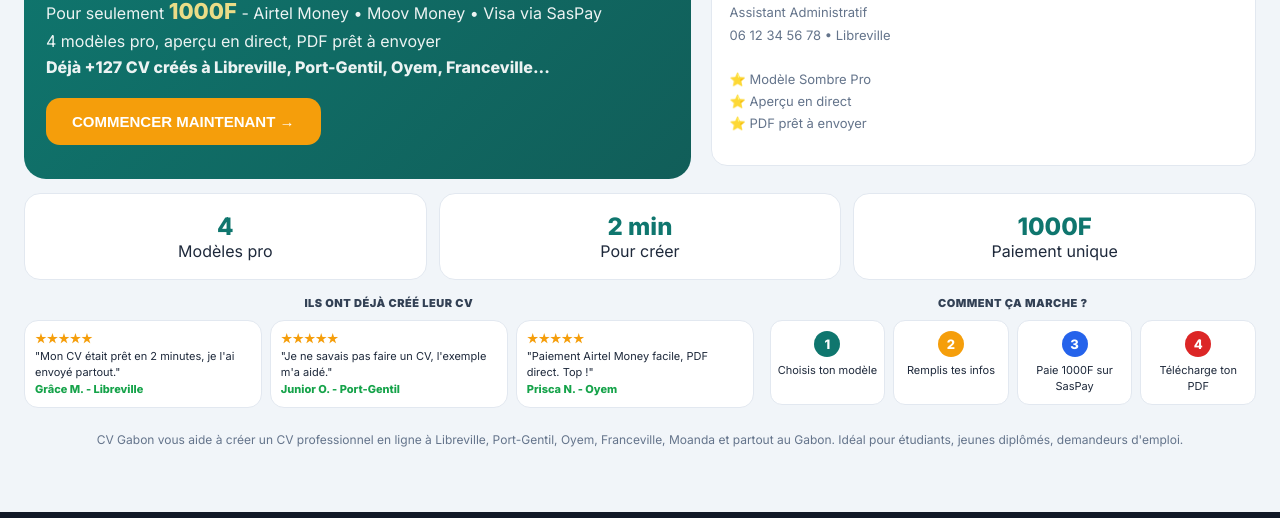
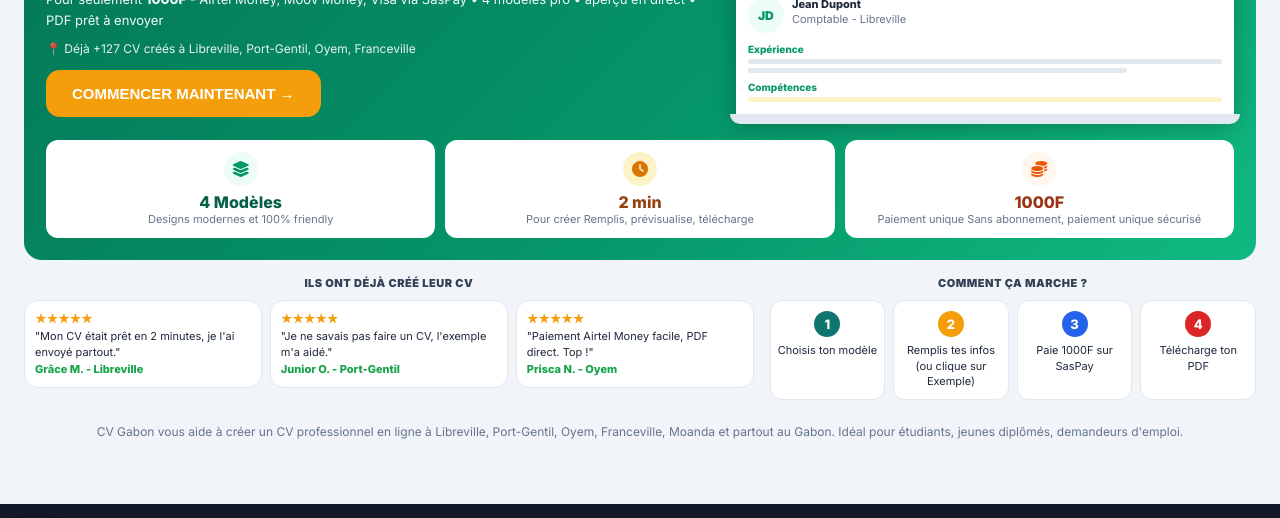
Before and after one commit to endesmetaruchi-lgtm/cv-pro, a plain HTML site: page index.html in a window 1280 px wide. Shown: the part 172-690 px from the top of the page. Drawn offline with nearby package versions, Linux system fonts and the light colour scheme.

Commit message:
Update index.html

```diff
--- a/index.html
+++ b/index.html
@@ -92,8 +92,24 @@ input[type=range]{padding:0;background:transparent}
 .btn-aide{background:#16a34a;color:#fff;padding:8px 14px;border-radius:999px;font-weight:800;font-size:12px;text-decoration:none;display:inline-block;margin-top:6px}
 .photo-upload{width:96px;height:96px;border-radius:50%;border:3px solid #f59e0b;background:#ecfdf5;display:flex;flex-direction:column;align-items:center;justify-content:center;margin:6px auto 12px;cursor:pointer;overflow:hidden;text-align:center;color:#0f766e;font-size:11px;font-weight:800}
 .photo-upload img{width:100%;height:100%;object-fit:cover;display:none}
+.hero-new{background:linear-gradient(135deg,#047857,#059669 55%,#10b981);color:#fff;border-radius:18px;padding:22px;margin:6px 0 14px;overflow:hidden}
+.hero-top{display:grid;grid-template-columns:1.15fr .85fr;gap:16px;align-items:center}
+.hero-new h1{margin:0 0 8px;font-size:28px;line-height:1.15}
+.hero-new p{margin:0 0 10px;font-size:13px;line-height:1.6;opacity:.95}
+.hero-loc{font-size:12px;opacity:.9;margin-bottom:14px}
+.laptop{background:#fff;border-radius:10px 10px 0 0;padding:12px;color:#1e293b;box-shadow:0 12px 25px rgba(0,0,0,.25);min-height:150px}
+.laptop:before{content:"";display:block;width:36px;height:5px;background:#e2e8f0;border-radius:99px;margin:0 auto 10px}
+.laptop-base{height:10px;background:#e2e8f0;border-radius:0 0 12px 12px;margin:0 -6px}
+.hero-stats{display:grid;grid-template-columns:repeat(3,1fr);gap:10px;margin-top:16px}
+.hstat{background:#fff;color:#1e293b;border-radius:12px;padding:12px;text-align:center}
+.hstat .ico{width:34px;height:34px;border-radius:50%;background:#ecfdf5;color:#059669;display:flex;align-items:center;justify-content:center;margin:0 auto 6px;font-size:16px}
+.hstat:nth-child(2) .ico{background:#fef3c7;color:#d97706}
+.hstat:nth-child(3) .ico{background:#fff7ed;color:#ea580c}
+.hstat b{display:block;font-size:16px;color:#065f46}
+.hstat:nth-child(2) b{color:#92400e}.hstat:nth-child(3) b{color:#9a3412}
+.hstat span{font-size:11px;color:#64748b;line-height:1.3;display:block}
 @media(min-width:1100px){.container{max-width:none;padding:20px 24px}.grid{grid-template-columns:minmax(0,1.05fr) minmax(0,.95fr);gap:22px}.preview-card{position:sticky;top:80px}.preview-box{min-height:640px}}
-@media(max-width:899px){.header{justify-content:center;text-align:center}.nav{justify-content:center;width:100%}.nav button{padding:9px 10px;font-size:13px}.container{padding:12px}.grid{grid-template-columns:1fr}.preview-card{position:static;order:-1}.preview-box{min-height:420px}.hero{padding:24px 16px}.hero h1{font-size:24px}.row{flex-direction:column;gap:0}.models{grid-template-columns:repeat(2,1fr)}.stats{grid-template-columns:1fr 1fr 1fr;gap:8px}.stat{padding:12px 6px}.stat b{font-size:18px}.pb-side{width:38%}.pb-main{width:62%}.hero-grid{grid-template-columns:1fr!important}.bottom-grid{grid-template-columns:1fr}}
+@media(max-width:899px){.header{justify-content:center;text-align:center}.nav{justify-content:center;width:100%}.nav button{padding:9px 10px;font-size:13px}.container{padding:12px}.grid{grid-template-columns:1fr}.preview-card{position:static;order:-1}.preview-box{min-height:420px}.hero{padding:24px 16px}.hero h1{font-size:24px}.row{flex-direction:column;gap:0}.models{grid-template-columns:repeat(2,1fr)}.stats{grid-template-columns:1fr 1fr 1fr;gap:8px}.stat{padding:12px 6px}.stat b{font-size:18px}.pb-side{width:38%}.pb-main{width:62%}.hero-grid{grid-template-columns:1fr!important}.bottom-grid{grid-template-columns:1fr}.hero-top{grid-template-columns:1fr}.hero-new h1{font-size:23px}.hero-stats{gap:6px}.hstat{padding:8px 4px}}
 </style>
 </head>
 <body>
@@ -109,11 +125,17 @@ input[type=range]{padding:0;background:transparent}
 <div class="main">
 <div class="container">
 <div id="page-accueil" class="page active">
-<div style="display:grid;grid-template-columns:1.1fr .9fr;gap:20px;align-items:center" class="hero-grid">
-<div class="hero" style="text-align:left;margin:0"><h1>Crée ton CV Pro en 2 minutes</h1><p>Pour seulement <b style="font-size:22px;color:#fde68a">1000F</b> - Airtel Money • Moov Money • Visa via SasPay<br>4 modèles pro, aperçu en direct, PDF prêt à envoyer<br><b>Déjà +127 CV créés à Libreville, Port-Gentil, Oyem, Franceville...</b></p><button class="btn-hero" onclick="showPage('generateur',document.querySelectorAll('.nav button')[1])">COMMENCER MAINTENANT →</button></div>
-<div class="card" style="margin:0"><b>Aperçu d'un CV pro</b><p style="font-size:13px;color:#64748b;line-height:1.7">MBOUMBA Jean Pierre<br>Assistant Administratif<br>06 12 34 56 78 • Libreville<br><br>⭐ Modèle Sombre Pro<br>⭐ Aperçu en direct<br>⭐ PDF prêt à envoyer</p></div>
+<div class="hero-new">
+<div class="hero-top">
+<div><h1>Crée ton CV Pro en 2 minutes</h1><p>Pour seulement <b>1000F</b> - Airtel Money, Moov Money, Visa via SasPay • 4 modèles pro • aperçu en direct • PDF prêt à envoyer</p><div class="hero-loc">📍 Déjà +127 CV créés à Libreville, Port-Gentil, Oyem, Franceville</div><button class="btn-hero" onclick="showPage('generateur',document.querySelectorAll('.nav button')[1])">COMMENCER MAINTENANT →</button></div>
+<div><div class="laptop"><b style="font-size:11px;color:#0f766e">MON CV</b><div style="display:flex;gap:8px;margin-top:8px"><div style="width:36px;height:36px;border-radius:50%;background:#ecfdf5;color:#059669;display:flex;align-items:center;justify-content:center;font-weight:900;font-size:12px">JD</div><div style="font-size:11px;line-height:1.4"><b>Jean Dupont</b><br><span style="color:#64748b">Comptable - Libreville</span></div></div><div style="margin-top:10px;font-size:10px;color:#334155"><b style="color:#059669">Expérience</b><div style="height:5px;background:#e2e8f0;border-radius:99px;margin:4px 0"></div><div style="height:5px;background:#e2e8f0;border-radius:99px;width:80%"></div><b style="color:#059669;display:block;margin-top:8px">Compétences</b><div style="height:5px;background:#fef3c7;border-radius:99px;margin-top:4px"></div></div></div><div class="laptop-base"></div></div>
 </div>
-<div class="stats"><div class="stat"><b>4</b>Modèles pro</div><div class="stat"><b>2 min</b>Pour créer</div><div class="stat"><b>1000F</b>Paiement unique</div></div>
+<div class="hero-stats">
+<div class="hstat"><div class="ico"><i class="fa-solid fa-layer-group"></i></div><b>4 Modèles</b><span>Designs modernes et 100% friendly</span></div>
+<div class="hstat"><div class="ico"><i class="fa-solid fa-clock"></i></div><b>2 min</b><span>Pour créer Remplis, prévisualise, télécharge</span></div>
+<div class="hstat"><div class="ico"><i class="fa-solid fa-coins"></i></div><b>1000F</b><span>Paiement unique Sans abonnement, paiement unique sécurisé</span></div>
+</div>
+</div>
 <div class="bottom-grid">
 <div><div class="mini-title">ILS ONT DÉJÀ CRÉÉ LEUR CV</div><div class="mini-avis">
 <div class="avis-card"><b style="color:#f59e0b">★★★★★</b><br>"Mon CV était prêt en 2 minutes, je l'ai envoyé partout."<br><span style="color:#16a34a;font-weight:800">Grâce M. - Libreville</span></div>
@@ -122,7 +144,7 @@ input[type=range]{padding:0;background:transparent}
 </div></div>
 <div><div class="mini-title">COMMENT ÇA MARCHE ?</div><div class="mini-steps">
 <div class="mini-step"><b>1</b>Choisis ton modèle</div>
-<div class="mini-step"><b>2</b>Remplis tes infos</div>
+<div class="mini-step"><b>2</b>Remplis tes infos (ou clique sur Exemple)</div>
 <div class="mini-step"><b>3</b>Paie 1000F sur SasPay</div>
 <div class="mini-step"><b>4</b>Télécharge ton PDF</div>
 </div></div>
```
